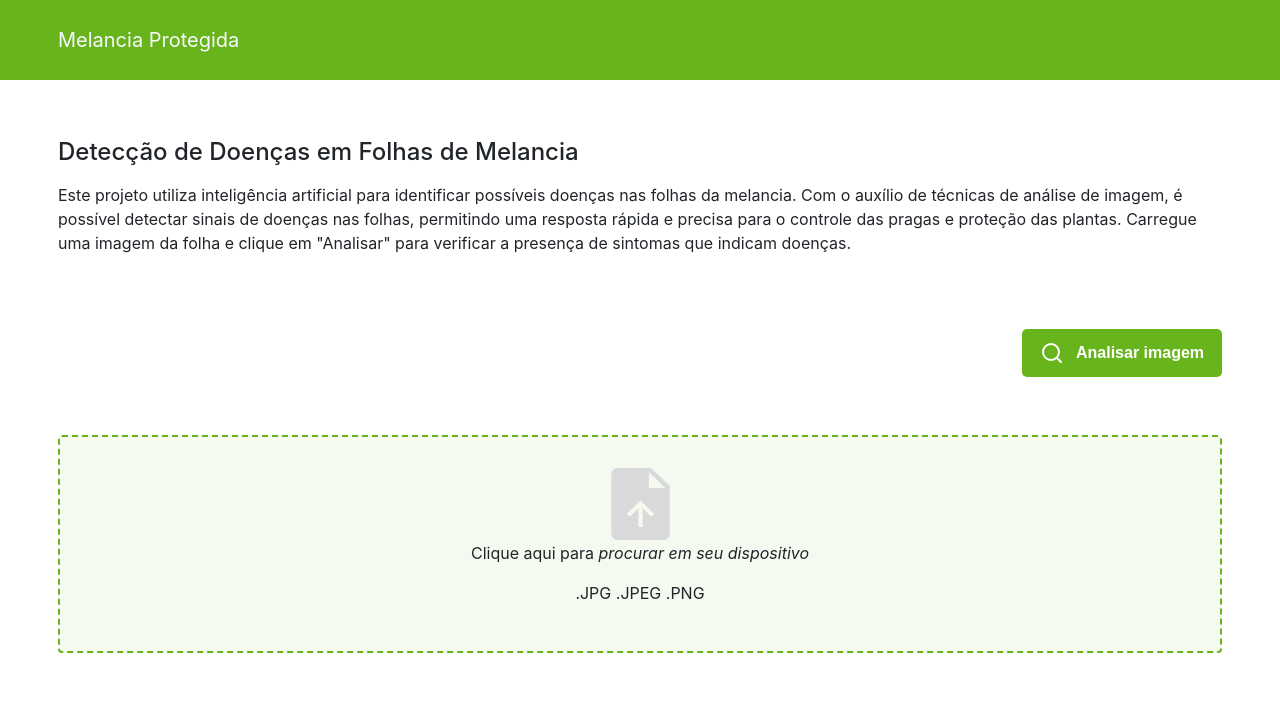
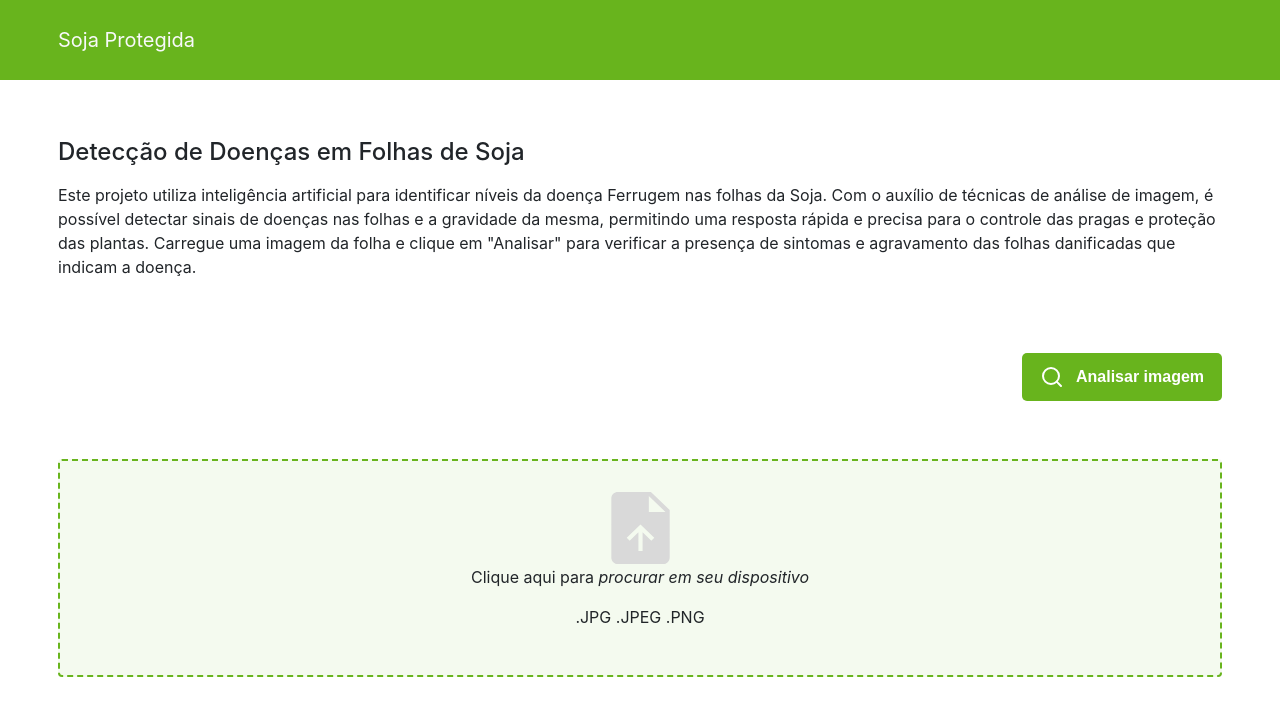
Before and after one commit to lucasfinotirodrigues/reconhecimentoFerrugemSoja, a Flask app: page /detecao in a window 1280 px wide. Shown: the top 716 px of the page. Run offline with Flask 3, Linux system fonts and the light colour scheme.

Commit message:
feat: substituindo texto e imagens para nova cultura

```diff
--- a/templates/home.html
+++ b/templates/home.html
@@ -9,8 +9,8 @@
 <body>
     <div class="masthead">
         <div class="container">
-            <h4>Bem-vindo ao Sistema de Detecção de Doenças em folhas da Melancias</h4>
-            <h5>Clique no botão abaixo para prosseguir para a detecção de doenças em folhas de melancia.</h5>
+            <h4>Bem-vindo ao Sistema de Detecção de Doenças na soja</h4>
+            <h5>Clique no botão abaixo para prosseguir para a detecção.</h5>
             <button>
                 <a class="link" href="/detecao">Iniciar Detecção</a>
             </button>
--- a/templates/index.html
+++ b/templates/index.html
@@ -3,7 +3,7 @@
 <head>
     <meta charset="UTF-8">
     <meta name="viewport" content="width=device-width, initial-scale=1.0">
-    <title>Detecção de Doenças em Melancias</title>
+    <title>Detecção de Doenças em Sojas</title>
     <link rel="stylesheet" href="{{ url_for('static', filename='css/style.css') }}">
     <link href="https://cdn.jsdelivr.net/npm/bootstrap@5.3.3/dist/css/bootstrap.min.css" rel="stylesheet" integrity="sha384-QWTKZyjpPEjISv5WaRU9OFeRpok6YctnYmDr5pNlyT2bRjXh0JMhjY6hW+ALEwIH" crossorigin="anonymous">
     <link rel="icon" type="image/x-icon" href="./../static/img/favicon.ico">
@@ -12,17 +12,17 @@
 <body>
     <nav class="navbar navbar-expand-lg navbar-light">
         <div class="container-fluid">
-          <a class="navbar-brand text-light" href="#">Melancia Protegida</a>
+          <a class="navbar-brand text-light" href="#">Soja Protegida</a>
         </div>
       </nav>
 
     <form action="/upload" method="POST" enctype="multipart/form-data">
         <div class="content-model">
             <div class="header-model">
-                <h4 class="mb-3">Detecção de Doenças em Folhas de Melancia</h4>
+                <h4 class="mb-3">Detecção de Doenças em Folhas de Soja</h4>
             </div>
             <p>
-                Este projeto utiliza inteligência artificial para identificar possíveis doenças nas folhas da melancia. Com o auxílio de técnicas de análise de imagem, é possível detectar sinais de doenças nas folhas, permitindo uma resposta rápida e precisa para o controle das pragas e proteção das plantas. Carregue uma imagem da folha e clique em "Analisar" para verificar a presença de sintomas que indicam doenças.
+                Este projeto utiliza inteligência artificial para identificar níveis da doença Ferrugem nas folhas da Soja. Com o auxílio de técnicas de análise de imagem, é possível detectar sinais de doenças nas folhas e a gravidade da mesma, permitindo uma resposta rápida e precisa para o controle das pragas e proteção das plantas. Carregue uma imagem da folha e clique em "Analisar" para verificar a presença de sintomas e agravamento das folhas danificadas que indicam a doença.
             </p>
         </div>
         <div class="container-fluid d-flex justify-content-end py-0">
```
Also changed, not shown: 1 other file.
